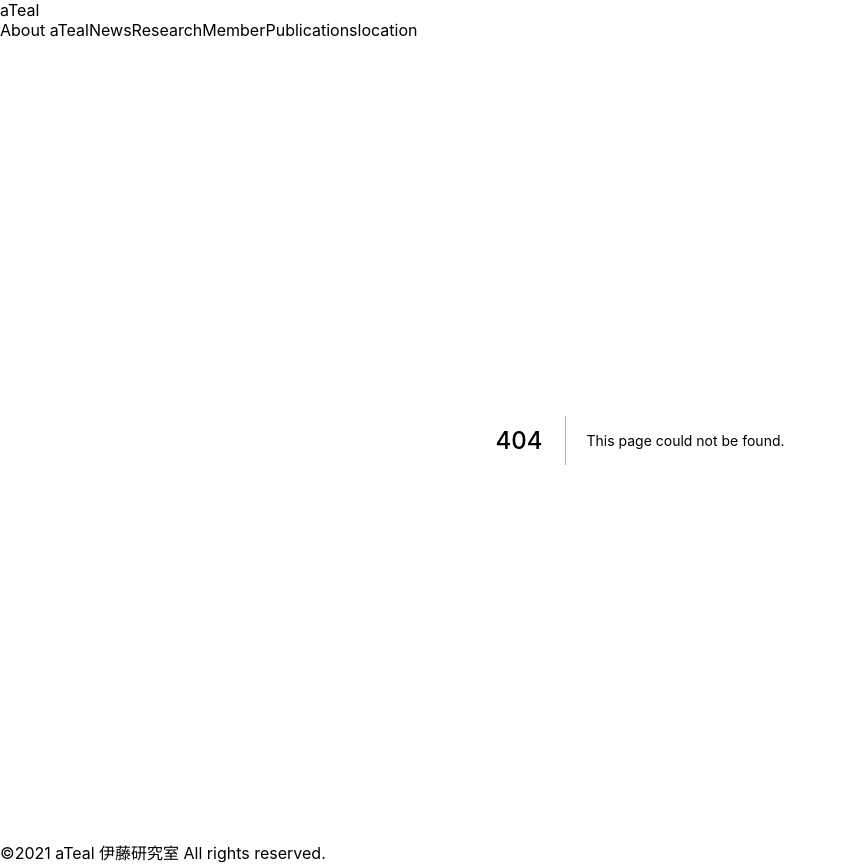
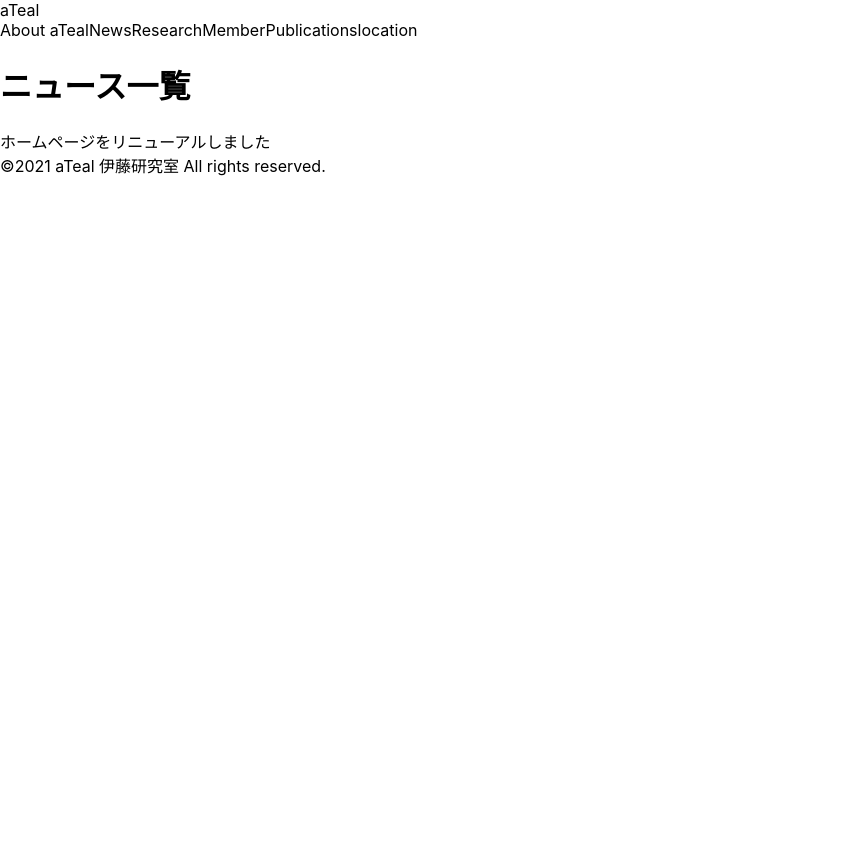
Before and after one commit to Hagihara-A/lab-hp-sample, a Next.js app: page /news in a window 1280 px wide. Before the commit this address had no page. Shown: the whole page, without its empty margins (0-847 px from the left). After the commit the page ends 800 px from the top, so only its background shows below. Built offline with nearby package versions, Linux system fonts and the light colour scheme.

Commit message:
feat(news): impl index page and article page

```diff
--- /dev/null
+++ b/pages/news/index.tsx
@@ -0,0 +1,35 @@
+import { GetStaticProps, InferGetStaticPropsType, GetStaticPaths } from "next";
+import * as path from "path";
+import * as fs from "fs/promises";
+import Link from "next/link";
+type Props = {
+  posts: { title: string; slug: string }[];
+};
+export default function News({
+  posts,
+}: InferGetStaticPropsType<typeof getStaticProps>) {
+  return (
+    <main>
+      <h1>ニュース一覧</h1>
+      <div>
+        {posts.map(({ title, slug }) => (
+          <Link href={`/news/${slug}`}>
+            <a>
+              <article>{title}</article>
+            </a>
+          </Link>
+        ))}
+      </div>
+    </main>
+  );
+}
+
+export const getStaticProps: GetStaticProps<Props> = async () => {
+  const newsDirPath = path.join(process.cwd(), "contents", "news");
+  const fnames = await fs.readdir(newsDirPath, "utf-8");
+  const posts = fnames.map((fname) => ({
+    title: path.basename(fname, path.extname(fname)),
+    slug: path.basename(fname, path.extname(fname)),
+  }));
+  return { props: { posts } };
+};
```
Also changed, not shown: contents/news/ホームページをリニューアルしました.md (added, +2 -0 lines), pages/news/[slug].tsx (added, +40 -0 lines).
